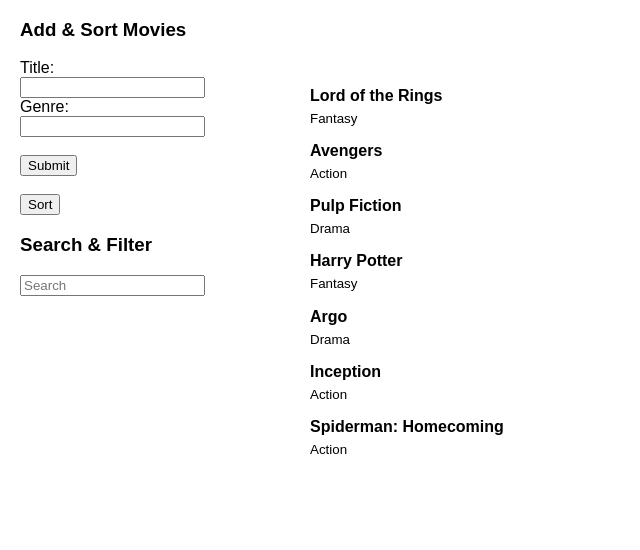
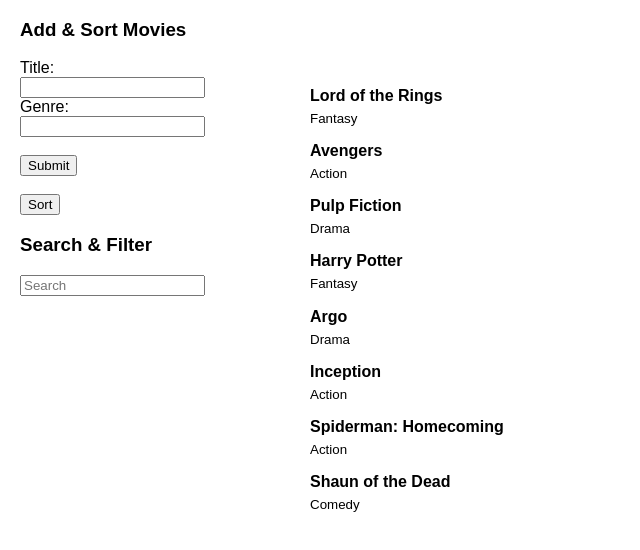
Before and after one commit to mrc535s/codingtest2, a React (Create React App) app: page / in a window 1280 px wide. Shown: the top 550 px of the page, without its empty margins (0-640 px from the left). Built offline with nearby package versions, Linux system fonts and the light colour scheme.

Commit message:
added genre search support

```diff
--- a/src/App.js
+++ b/src/App.js
@@ -36,6 +36,11 @@
     id:7,
     title: "Spiderman: Homecoming",
     genre: "Action"
+  },
+  {
+    id:8,
+    title: "Shaun of the Dead",
+    genre: "Comedy"
   }
 ]
 
@@ -135,7 +140,9 @@
 
   searchingFor(term) {
     return function(x){
-      return x.title.toLowerCase().includes(term.toLowerCase()) || !term;
+      return x.title.toLowerCase().includes(term.toLowerCase()) ||
+      x.genre.toLowerCase().includes(term.toLowerCase()) ||
+      !term;
     }
   }
 
```
